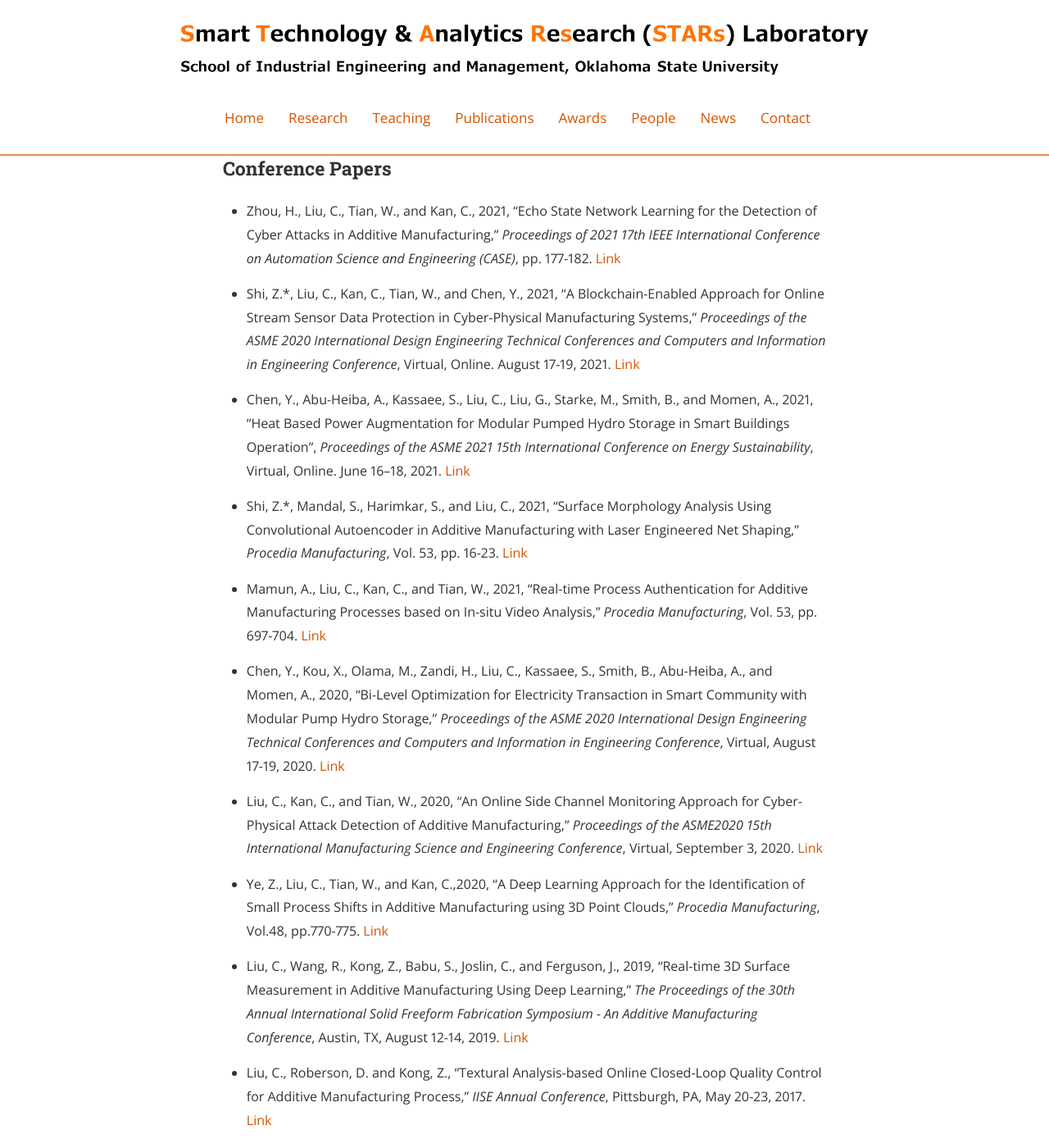
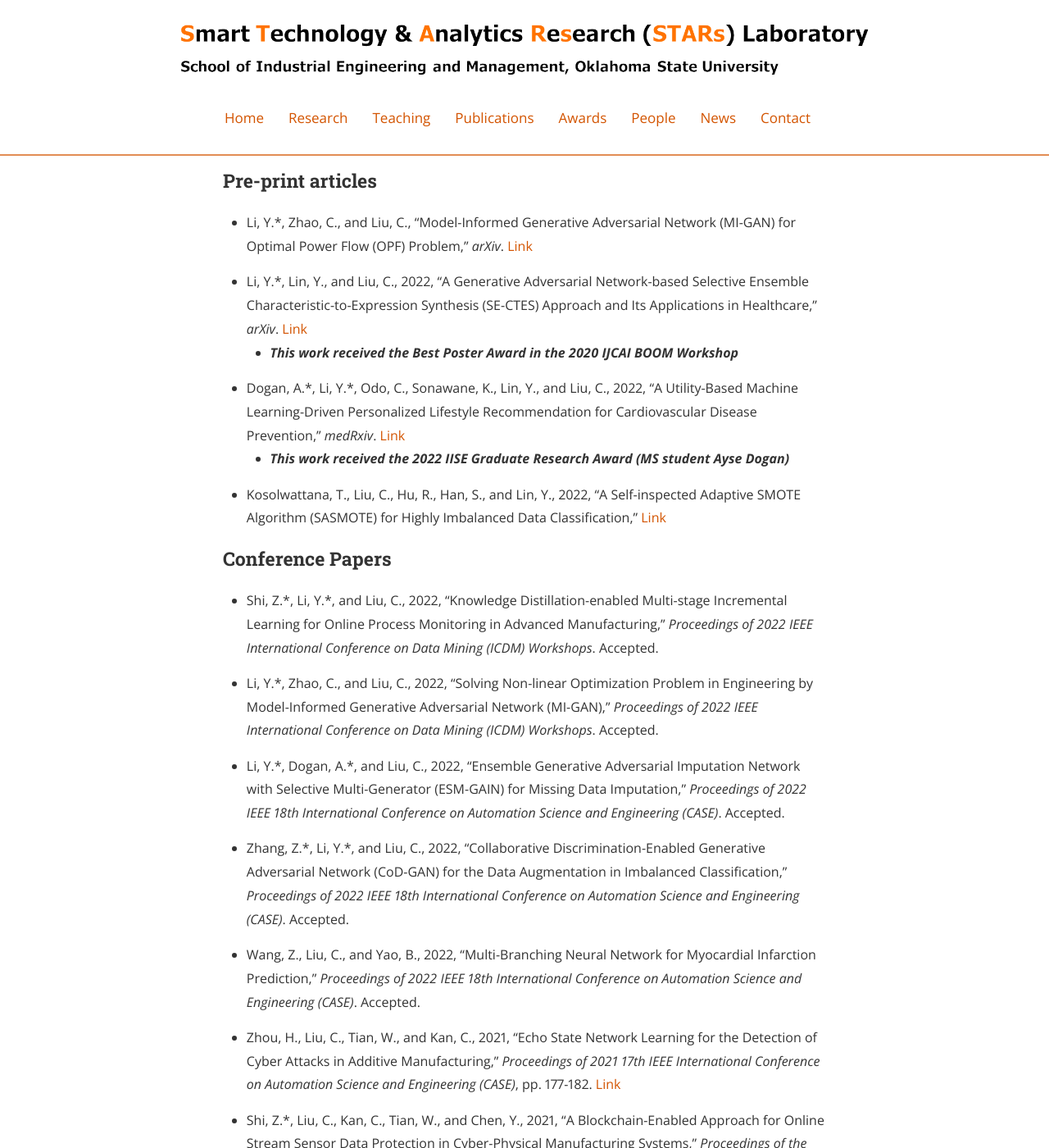
Before and after one commit to stars-laboratory/stars-laboratory.github.io, a Jekyll site: the page built from Dpublications.md, in a window 1280 px wide and 1400 px high, scrolled down 2036 px. Shown: the whole window at 82% size. Built offline with Jekyll 4.4.1, drawn with Linux system fonts in a browser that asks for light colours; nearby versions of some CDN libraries; some of the changed text lies outside the part shown.

Commit message:
Update Dpublications.md

```diff
--- a/Dpublications.md
+++ b/Dpublications.md
@@ -14,17 +14,21 @@
 * Li, Y.\*, Shi, Z.\*, Liu, C., Tian, W., Kong, Z., and Williams, C., 2022, "Augmented Time Regularized Generative Adversarial Network (ATR-GAN) for Data Augmentation in Online Process Anomaly Detection," *IEEE Transactions on Automation Science and Engineering*. (In press) [Link](https://doi.org/10.1109/TASE.2021.3118635)
     * ***This work is selected as the finalist of the Data Challenge Award, QSR Section, INFORMS, 2019***
 
-* Liu, C., Tian, W., and Kan, C., 2022, “When AI Meets Additive Manufacturing: Challenges and Emerging Opportunities for Human-Centered Products Development,” *Journal of Manufacturing Systems*. (Accepted for publication)
+* Liu, C., Wang, R., Ho, I., Kong, Z., Williams, C., Babu, S., and Joslin, C., 2022, “Toward Online Surface Morphology Measurement in Additive Manufacturing Using a Deep Learning-based Approach," *Journal of Intelligent Manufacturing*. (In press) [Link](https://doi.org/10.1007/s10845-022-01933-0)
 
-* Liu, C., Wang, R., Ho, I., Kong, Z., Williams, C., Babu, S., and Joslin, C., 2022, “Toward Online Surface Morphology Measurement in Additive Manufacturing Using a Deep Learning-based Approach,” *Journal of Intelligent Manufacturing*. (Accepted for publication)
+* Shi, Z.\*, Mamun, A., Kan, C., Tian, W., and Liu, C., 2021, "An LSTM-Autoencoder Based Online Side Channel Monitoring Approach for Cyber-physical Attack Detection in Additive Manufacturing," *Journal of Intelligent Manufacturing*. (In press) [Link](https://doi.org/10.1007/s10845-021-01879-9)
+
+* Bappy, M., Liu, C., Bian, L., and Tian, W., 2022, “Morphological Dynamics-based Anomaly Detection towards In-situ Layer-wise Certification for Directed Energy Deposition Processes," *ASME Journal of Manufacturing Science and Engineering*. Vol. 144 (11), pp. 111007 [Link](https://doi.org/10.1115/1.4054805)
+
+* Shi, Z.\*, Mandal, S., Harimkar, S., and Liu, C., 2022, “Hybrid Data-Driven Feature Extraction-Enabled Surface Modeling for Metal Additive Manufacturing,” *International Journal of Advanced Manufacturing Technology*. Vol. 121 (7), pp. 4643-4662. [Link](https://doi.org/10.1007/s00170-022-09608-z)
+
+* Liu, C., Tian, W., and Kan, C., 2022, “When AI Meets Additive Manufacturing: Challenges and Emerging Opportunities for Human-Centered Products Development,” *Journal of Manufacturing Systems*. Vol. 64 pp. 648-656. [Link](https://doi.org/10.1016/j.jmsy.2022.04.010)
 
 * Mamun, A., Liu, C., Kan, C., and Tian, W., 2022, "Securing Cyber-Physical Additive Manufacturing Systems by In-situ Process Authentication using Streamline Video Analysis," *Journal of Manufacturing Systems*. Vol. 62 pp. 429-440. [Link](https://doi.org/10.1016/j.jmsy.2021.12.007)
 
 * Li, Y.\*, VanOsdol, J., Ranjan, A., and Liu, C., 2022, "A Multilayer Network-Enabled Ultrasonic Video Analysis Approach for Online Cancer Drug Delivery Monitoring," *Computer Methods and Programs in Biomedicine*. Vol, 213, p. 106505. [Link](https://doi.org/10.1016/j.cmpb.2021.106505)
 
-* Chen, Y., Abu-Heiba, A., Kassaee, S., Liu, C., Liu, G., Starke, M., Smith, B., and Momen, A., 2022, "Coupled Heat-Power Operation of Smart Buildings via Modular Pumped Hydro Storage," *ASME Journal of Energy Resources Technology*. (In press) [Link](https://doi.org/10.1115/1.4053783)
-
-* Shi, Z.\*, Mamun, A., Kan, C., Tian, W., and Liu, C., 2021, "An LSTM-Autoencoder Based Online Side Channel Monitoring Approach for Cyber-physical Attack Detection in Additive Manufacturing, " *Journal of Intelligent Manufacturing*. (In press) [Link](https://doi.org/10.1007/s10845-021-01879-9)
+* Chen, Y., Abu-Heiba, A., Kassaee, S., Liu, C., Liu, G., Starke, M., Smith, B., and Momen, A., 2022, "Coupled Heat-Power Operation of Smart Buildings via Modular Pumped Hydro Storage," *ASME Journal of Energy Resources Technology*. Vol. 144 (7), pp. 070912. [Link](https://doi.org/10.1115/1.4053783)
 
 * Ye, Z., Liu, C., Tian, W., and Kan, C., 2021, "In-situ Point Cloud Fusion for Layer-wise Monitoring of Additive Manufacturing," *Journal of Manufacturing Systems*. Vol. 61 pp. 210-222. [Link](https://doi.org/10.1016/j.jmsy.2021.09.002)
 
@@ -48,10 +52,27 @@
 
 ### Pre-print articles
 
+* Li, Y.\*, Zhao, C., and Liu, C., “Model-Informed Generative Adversarial Network (MI-GAN) for Optimal Power Flow (OPF) Problem," *arXiv*. [Link](https://arxiv.org/abs/2206.01864)
+
+* Li, Y.\*, Lin, Y., and Liu, C., 2022, “A Generative Adversarial Network-based Selective Ensemble Characteristic-to-Expression Synthesis (SE-CTES) Approach and Its Applications in Healthcare," *arXiv*. [Link](https://arxiv.org/abs/2205.14751)
+   * ***This work received the Best Poster Award in the 2020 IJCAI BOOM Workshop***
+
 * Dogan, A.\*, Li, Y.\*, Odo, C., Sonawane, K., Lin, Y., and Liu, C., 2022, “A Utility-Based Machine Learning-Driven Personalized Lifestyle Recommendation for Cardiovascular Disease Prevention,” *medRxiv*. [Link](https://doi.org/10.1101/2022.02.02.22270339)
     * ***This work received the 2022 IISE Graduate Research Award (MS student Ayse Dogan)***
 
+* Kosolwattana, T., Liu, C., Hu, R., Han, S., and Lin, Y., 2022, “A Self-inspected Adaptive SMOTE Algorithm (SASMOTE) for Highly Imbalanced Data Classification," [Link](https://doi.org/10.21203/rs.3.rs-1647776/v1)
+
 ### Conference Papers
+
+* Shi, Z.\*, Li, Y.\*, and Liu, C., 2022, “Knowledge Distillation-enabled Multi-stage Incremental Learning for Online Process Monitoring in Advanced Manufacturing," *Proceedings of 2022 IEEE International Conference on Data Mining (ICDM) Workshops*. Accepted.
+
+* Li, Y.\*, Zhao, C., and Liu, C., 2022, “Solving Non-linear Optimization Problem in Engineering by Model-Informed Generative Adversarial Network (MI-GAN)," *Proceedings of 2022 IEEE International Conference on Data Mining (ICDM) Workshops*. Accepted.
+
+* Li, Y.\*, Dogan, A.\*, and Liu, C., 2022, “Ensemble Generative Adversarial Imputation Network with Selective Multi-Generator (ESM-GAIN) for Missing Data Imputation," *Proceedings of 2022 IEEE 18th International Conference on Automation Science and Engineering (CASE)*. Accepted.
+
+* Zhang, Z.\*, Li, Y.\*, and Liu, C., 2022, “Collaborative Discrimination-Enabled Generative Adversarial Network (CoD-GAN) for the Data Augmentation in Imbalanced Classification," *Proceedings of 2022 IEEE 18th International Conference on Automation Science and Engineering (CASE)*. Accepted.
+
+* Wang, Z., Liu, C., and Yao, B., 2022, “Multi-Branching Neural Network for Myocardial Infarction Prediction," *Proceedings of 2022 IEEE 18th International Conference on Automation Science and Engineering (CASE)*. Accepted.
 
 * Zhou, H., Liu, C., Tian, W., and Kan, C., 2021, "Echo State Network Learning for the Detection of Cyber Attacks in Additive Manufacturing," *Proceedings of 2021 17th IEEE International Conference on Automation Science and Engineering (CASE)*, pp. 177-182. [Link](https://doi.org/10.1109/CASE49439.2021.9551673)
 
```
